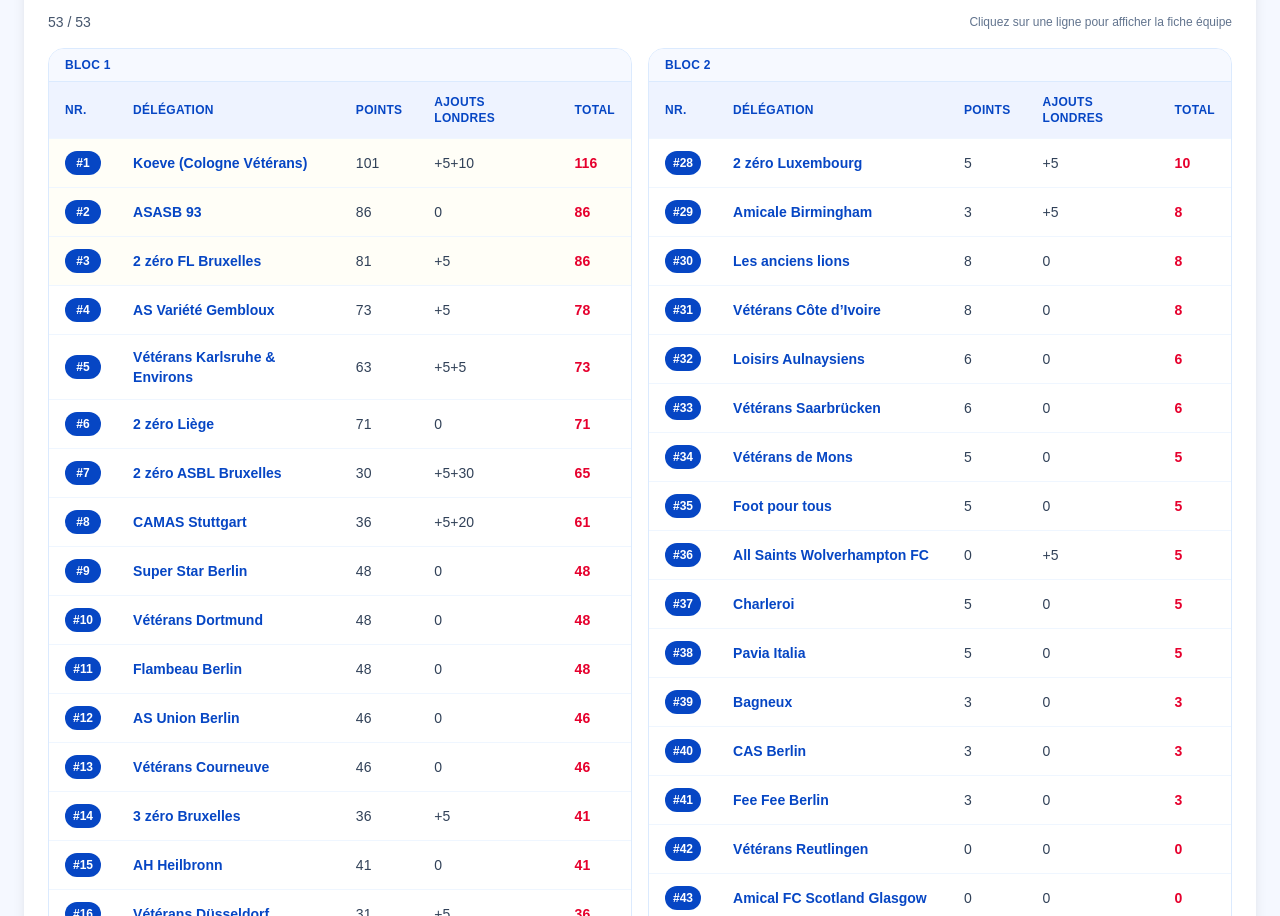
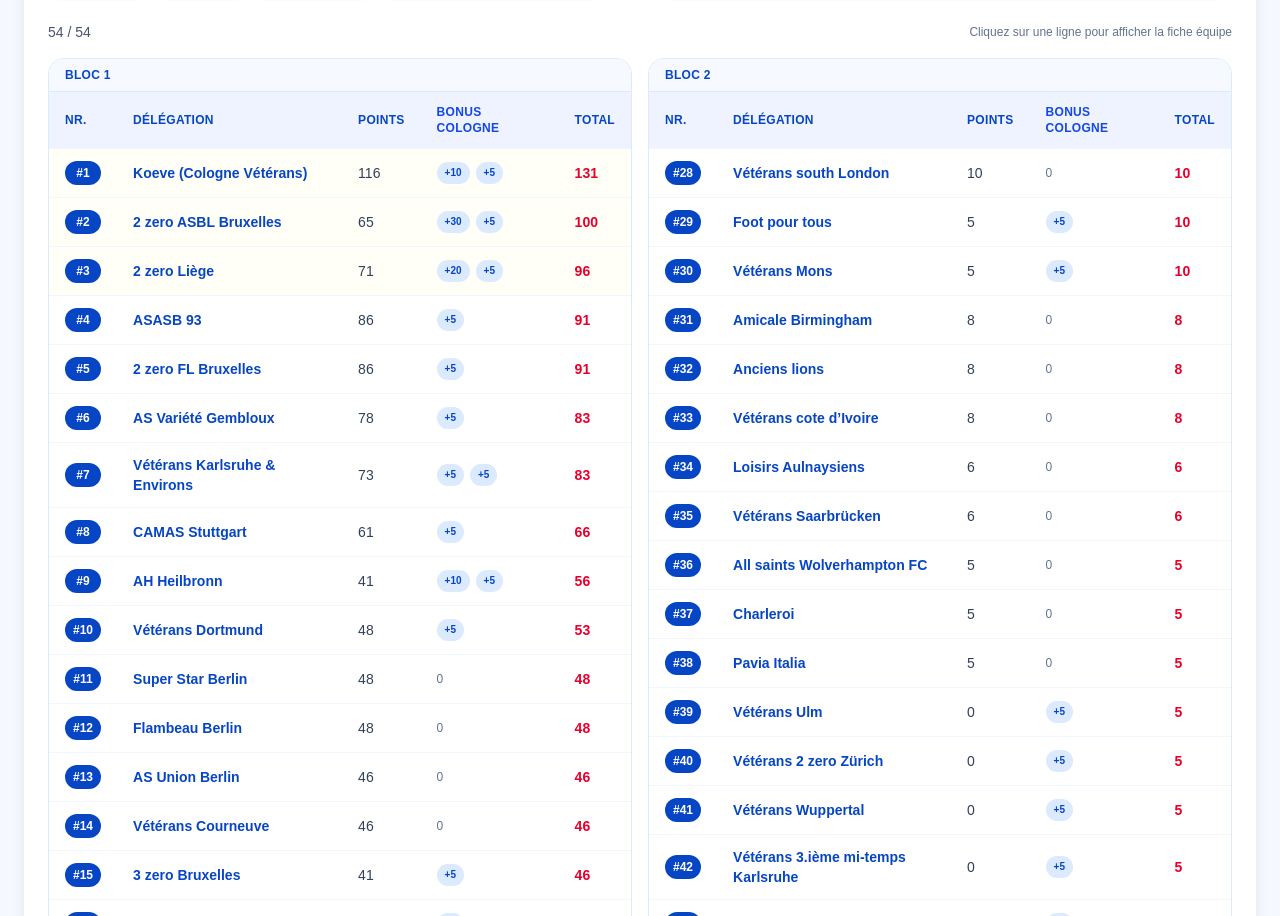
Before and after one commit to kamdemkogaing/cs-fifve, a React (Vite) app: page / in a window 1280 px wide. Shown: the part 6076-6992 px from the top of the page. Built offline with nearby package versions, Linux system fonts and the light colour scheme.

Commit message:
some update

```diff
--- a/src/components/sections/RankingSection.jsx
+++ b/src/components/sections/RankingSection.jsx
@@ -19,6 +19,26 @@ export default function RankingSection({ ranking, t }) {
       .toLowerCase()
       .normalize("NFD")
       .replace(/[\u0300-\u036f]/g, "");
+
+  const bonusMeta = [
+    { value: 30, label: "Vainqueur" },
+    { value: 20, label: "Finaliste" },
+    { value: 10, label: "Demi-finaliste" },
+    { value: 5, label: "Participation / Fair Play / Hôte" },
+  ];
+
+  const parseBonusValues = (value) => {
+    const raw = String(value ?? "").replace(/\s+/g, "");
+    if (!raw || raw === "0") {
+      return [];
+    }
+
+    return raw
+      .split("+")
+      .filter(Boolean)
+      .map((token) => Number(token))
+      .filter((number) => Number.isFinite(number) && number > 0);
+  };
 
   const filteredRanking = useMemo(() => {
     const query = searchTerm.trim();
@@ -107,6 +127,17 @@ export default function RankingSection({ ranking, t }) {
             {t.title}
           </h2>
           <p className="mt-1 text-sm text-slate-600">{t.tableHint}</p>
+
+          <div className="mt-3 flex flex-wrap gap-2">
+            {t.bonusLegend.map((item) => (
+              <span
+                key={item}
+                className="inline-flex items-center rounded-full border border-blue-200 bg-blue-50 px-2.5 py-1 text-[11px] font-semibold text-[#0646c4] shadow-sm"
+              >
+                {item}
+              </span>
+            ))}
+          </div>
         </div>
 
         <div className="w-full rounded-2xl border border-blue-100 bg-linear-to-r from-blue-50 to-white p-3 shadow-sm lg:max-w-xl">
@@ -195,8 +226,27 @@ export default function RankingSection({ ranking, t }) {
                       </div>
                       <div className="col-span-2 rounded-xl bg-white px-2.5 py-2 ring-1 ring-blue-100">
                         <dt className="font-medium">{t.additions}</dt>
-                        <dd className="mt-0.5 text-sm font-bold text-slate-800">
-                          {team[3]}
+                        <dd className="mt-2 flex flex-wrap gap-1.5">
+                          {parseBonusValues(team[3]).length === 0 ? (
+                            <span className="text-sm font-medium text-slate-500">
+                              0
+                            </span>
+                          ) : (
+                            parseBonusValues(team[3]).map((value) => {
+                              const meta = bonusMeta.find(
+                                (item) => item.value === value,
+                              ) ?? { value, label: "Bonus" };
+
+                              return (
+                                <span
+                                  key={`${team[1]}-${team[0]}-${value}`}
+                                  className="inline-flex items-center rounded-full bg-blue-100 px-2 py-1 text-[10px] font-bold text-[#0646c4]"
+                                >
+                                  +{value} {meta.label}
+                                </span>
+                              );
+                            })
+                          )}
                         </dd>
                       </div>
                     </dl>
@@ -212,7 +262,9 @@ export default function RankingSection({ ranking, t }) {
                     <th className="px-4 py-3 font-semibold">{t.nr}</th>
                     <th className="px-4 py-3 font-semibold">{t.delegation}</th>
                     <th className="px-4 py-3 font-semibold">{t.points}</th>
-                    <th className="px-4 py-3 font-semibold">{t.additions}</th>
+                    <th className="px-4 py-3 font-semibold text-blue-700">
+                      {t.additions}
+                    </th>
                     <th className="px-4 py-3 font-semibold">{t.total}</th>
                   </tr>
                 </thead>
@@ -248,8 +300,29 @@ export default function RankingSection({ ranking, t }) {
                         <td className="px-4 py-3 font-medium text-slate-700">
                           {team[2]}
                         </td>
-                        <td className="px-4 py-3 font-medium text-slate-700">
-                          {team[3]}
+                        <td className="px-4 py-3">
+                          <div className="flex flex-wrap gap-1.5">
+                            {parseBonusValues(team[3]).length === 0 ? (
+                              <span className="text-xs font-medium text-slate-500">
+                                0
+                              </span>
+                            ) : (
+                              parseBonusValues(team[3]).map((value) => {
+                                const meta = bonusMeta.find(
+                                  (item) => item.value === value,
+                                ) ?? { value, label: "Bonus" };
+
+                                return (
+                                  <span
+                                    key={`${team[1]}-${team[0]}-${value}`}
+                                    className="inline-flex items-center rounded-full bg-blue-100 px-2 py-1 text-[10px] font-bold text-[#0646c4]"
+                                  >
+                                    +{value}
+                                  </span>
+                                );
+                              })
+                            )}
+                          </div>
                         </td>
                         <td className="px-4 py-3 font-bold text-[#e6002d]">
                           {team[4]}
@@ -324,12 +397,31 @@ export default function RankingSection({ ranking, t }) {
                 </dd>
               </div>
 
-              <div className="rounded-xl bg-blue-50 p-3">
+              <div className="rounded-xl bg-blue-50 p-3 sm:col-span-2">
                 <dt className="text-xs font-semibold uppercase tracking-wide text-slate-600">
                   {t.additions}
                 </dt>
-                <dd className="mt-1 text-lg font-bold text-[#0646c4]">
-                  {selectedTeam[3]}
+                <dd className="mt-2 flex flex-wrap gap-2">
+                  {parseBonusValues(selectedTeam[3]).length === 0 ? (
+                    <span className="text-base font-bold text-slate-500">
+                      0
+                    </span>
+                  ) : (
+                    parseBonusValues(selectedTeam[3]).map((value) => {
+                      const meta = bonusMeta.find(
+                        (item) => item.value === value,
+                      ) ?? { value, label: "Bonus" };
+
+                      return (
+                        <span
+                          key={`${selectedTeam[1]}-${selectedTeam[0]}-${value}`}
+                          className="inline-flex items-center rounded-full bg-white px-2.5 py-1 text-xs font-bold text-[#0646c4] ring-1 ring-blue-200"
+                        >
+                          +{value} {meta.label}
+                        </span>
+                      );
+                    })
+                  )}
                 </dd>
               </div>
 
--- a/src/data/fifveData.js
+++ b/src/data/fifveData.js
@@ -1,57 +1,58 @@
 export const ranking = [
-  ["1", "Koeve (Cologne Vétérans)", 101, "+5+10", 116],
-  ["2", "ASASB 93", 86, "0", 86],
-  ["3", "2 zéro FL Bruxelles", 81, "+5", 86],
-  ["4", "AS Variété Gembloux", 73, "+5", 78],
-  ["5", "Vétérans Karlsruhe & Environs", 63, "+5+5", 73],
-  ["6", "2 zéro Liège", 71, "0", 71],
-  ["7", "2 zéro ASBL Bruxelles", 30, "+5+30", 65],
-  ["8", "CAMAS Stuttgart", 36, "+5+20", 61],
-  ["9", "Super Star Berlin", 48, "0", 48],
-  ["10", "Vétérans Dortmund", 48, "0", 48],
-  ["11", "Flambeau Berlin", 48, "0", 48],
-  ["12", "AS Union Berlin", 46, "0", 46],
-  ["13", "Vétérans Courneuve", 46, "0", 46],
-  ["14", "3 zéro Bruxelles", 36, "+5", 41],
-  ["15", "AH Heilbronn", 41, "0", 41],
-  ["16", "Vétérans Düsseldorf", 31, "+5", 36],
-  ["17", "Vétérans Frankfurt", 30, "+5", 35],
+  ["1", "Koeve (Cologne Vétérans)", 116, "10+5", 131],
+  ["2", "2 zero ASBL Bruxelles", 65, "30+5", 100],
+  ["3", "2 zero Liège", 71, "20+5", 96],
+  ["4", "ASASB 93", 86, "5", 91],
+  ["5", "2 zero FL Bruxelles", 86, "5", 91],
+  ["6", "AS Variété Gembloux", 78, "5", 83],
+  ["7", "Vétérans Karlsruhe & Environs", 73, "5+5", 83],
+  ["8", "CAMAS Stuttgart", 61, "5", 66],
+  ["9", "AH Heilbronn", 41, "10+5", 56],
+  ["10", "Vétérans Dortmund", 48, "5", 53],
+  ["11", "Super Star Berlin", 48, "0", 48],
+  ["12", "Flambeau Berlin", 48, "0", 48],
+  ["13", "AS Union Berlin", 46, "0", 46],
+  ["14", "Vétérans Courneuve", 46, "0", 46],
+  ["15", "3 zero Bruxelles", 41, "5", 46],
+  ["16", "Vétérans obesso Düsseldorf", 36, "5", 41],
+  ["17", "Vétérans Frankfurt", 35, "5", 40],
   ["18", "Vétérans Titan Berlin", 33, "0", 33],
-  ["19", "Hackney Sante London", 20, "+5+5", 30],
-  ["20", "New Cross London", 23, "+5", 28],
+  ["19", "Hackney Sante London", 30, "0", 30],
+  ["20", "New Cross London", 28, "0", 28],
   ["21", "Vétérans FC Berlin", 28, "0", 28],
   ["22", "Vétérans Bochum", 23, "0", 23],
   ["23", "VUKA London", 15, "0", 15],
   ["24", "Vétérans Bremen", 15, "0", 15],
   ["25", "Nyanga FC", 15, "0", 15],
-  ["26", "2 zéro Leeds", 0, "+5+10", 15],
-  ["27", "Vétérans South London", 5, "+5", 10],
-  ["28", "2 zéro Luxembourg", 5, "+5", 10],
-  ["29", "Amicale Birmingham", 3, "+5", 8],
-  ["30", "Les anciens lions", 8, "0", 8],
-  ["31", "Vétérans Côte d’Ivoire", 8, "0", 8],
-  ["32", "Loisirs Aulnaysiens", 6, "0", 6],
-  ["33", "Vétérans Saarbrücken", 6, "0", 6],
-  ["34", "Vétérans de Mons", 5, "0", 5],
-  ["35", "Foot pour tous", 5, "0", 5],
-  ["36", "All Saints Wolverhampton FC", 0, "+5", 5],
+  ["26", "Vétérans Luxembourg London", 10, "5", 15],
+  ["27", "Vétérans Leeds United", 15, "0", 15],
+  ["28", "Vétérans south London", 10, "0", 10],
+  ["29", "Foot pour tous", 5, "5", 10],
+  ["30", "Vétérans Mons", 5, "5", 10],
+  ["31", "Amicale Birmingham", 8, "0", 8],
+  ["32", "Anciens lions", 8, "0", 8],
+  ["33", "Vétérans cote d’Ivoire", 8, "0", 8],
+  ["34", "Loisirs Aulnaysiens", 6, "0", 6],
+  ["35", "Vétérans Saarbrücken", 6, "0", 6],
+  ["36", "All saints Wolverhampton FC", 5, "0", 5],
   ["37", "Charleroi", 5, "0", 5],
   ["38", "Pavia Italia", 5, "0", 5],
-  ["39", "Bagneux", 3, "0", 3],
-  ["40", "CAS Berlin", 3, "0", 3],
-  ["41", "Fee Fee Berlin", 3, "0", 3],
-  ["42", "Vétérans Reutlingen", 0, "0", 0],
-  ["43", "Amical FC Scotland Glasgow", 0, "0", 0],
-  ["44", "Aigles Tunisiens", 0, "0", 0],
-  ["45", "Vétérans 2 zéros de Zürich", 0, "0", 0],
-  ["46", "Vétérans Bielefeld", 0, "0", 0],
-  ["47", "Vétérans Wuppertal", 0, "0", 0],
-  ["48", "Vétérans 3ème mi-temps Karlsruhe", 0, "0", 0],
-  ["49", "Vétérans 2 zéros Londres", 0, "0", 0],
-  ["50", "Vétérans 3 zéros Londres", 0, "0", 0],
-  ["51", "Vétérans Mboa Paris", 0, "0", 0],
-  ["52", "Vétérans BXL Old School", 0, "0", 0],
-  ["53", "Vétérans ULM", 0, "0", 0],
+  ["39", "Vétérans Ulm", 0, "5", 5],
+  ["40", "Vétérans 2 zero Zürich", 0, "5", 5],
+  ["41", "Vétérans Wuppertal", 0, "5", 5],
+  ["42", "Vétérans 3.ième mi-temps Karlsruhe", 0, "5", 5],
+  ["43", "Vétérans 2 zero Londres", 0, "5", 5],
+  ["44", "Vétérans 3 zero Londres", 0, "5", 5],
+  ["45", "Vétérans BXL Old School Bruxelles", 0, "5", 5],
+  ["46", "Bagneux", 3, "0", 3],
+  ["47", "CAS Berlin", 3, "0", 3],
+  ["48", "Fee Fee Berlin", 3, "0", 3],
+  ["49", "Vétérans Reutlingen", 0, "0", 0],
+  ["50", "Amical FC Scotland Glasgow", 0, "0", 0],
+  ["51", "Vétérans Bielefeld", 0, "0", 0],
+  ["52", "Vétérans Mboa Paris", 0, "0", 0],
+  ["53", "Vétérans des 3 frontières saint louis", 0, "0", 0],
+  ["54", "Aigles Tunisiens", 0, "0", 0],
 ];
 
 export const selectedTeamsByCountry = [
--- a/src/i18n.js
+++ b/src/i18n.js
@@ -33,7 +33,7 @@ const translations = {
       downloadPng: "Télécharger PNG",
       includes: "Inclus",
       sectionModule: "Module de classement FIFVE 2026",
-      sectionRanking: "Classement actuel des 53 équipes FIFVE",
+      sectionRanking: "Classement actuel des 54 équipes FIFVE",
       sectionSelected: "24 équipes retenues pour la FIFVE 2026",
       withLogo: "Logo FIFVE automatique",
       exportDocumentTitle: "Pack classement et équipes retenues",
@@ -92,7 +92,7 @@ const translations = {
       ],
     },
     ranking: {
-      title: "Classement actuel des 53 équipes FIFVE",
+      title: "Classement actuel des 54 équipes FIFVE",
       block: "Bloc",
       tableHint: "Cliquez sur une équipe pour voir les détails.",
       clickRowHint: "Cliquez sur une ligne pour afficher la fiche équipe",
@@ -109,7 +109,14 @@ const translations = {
       nr: "Nr.",
       delegation: "Délégation",
       points: "Points",
-      additions: "Ajouts Londres",
+      additions: "Bonus Cologne",
+      bonusLegendTitle: "Bonus Cologne",
+      bonusLegend: [
+        "30 = Vainqueur",
+        "20 = Finaliste",
+        "10 = Demi-finaliste",
+        "5 = Participation / Fair Play / ville hôte",
+      ],
       total: "Total",
     },
     selected: {
@@ -336,6 +343,14 @@ const translations = {
           summary:
             "Suivi des accès au site, des besoins terrain et de l'accueil des délégations.",
         },
+        {
+          date: "25 juillet 2026",
+          title: "Rapport sportif FIFVE 2026",
+          summary:
+            "Synthèse des résultats, du déroulement sportif et des décisions de gestion du Week-end FIFVE 2026.",
+          href: "/documents/Rapport_sportif_FIFVE_2026.docx",
+          filename: "Rapport_sportif_FIFVE_2026.docx",
+        },
       ],
       notes: [
         {
@@ -452,7 +467,7 @@ const translations = {
       downloadPng: "Download PNG",
       includes: "Includes",
       sectionModule: "FIFVE 2026 Scoring Module",
-      sectionRanking: "Current ranking of the 53 FIFVE teams",
+      sectionRanking: "Current ranking of the 54 FIFVE teams",
       sectionSelected: "24 teams selected for FIFVE 2026",
       withLogo: "Automatic FIFVE logo",
       exportDocumentTitle: "Ranking and selected teams pack",
@@ -510,7 +525,7 @@ const translations = {
       ],
     },
     ranking: {
-      title: "Current ranking of the 53 FIFVE teams",
+      title: "Current ranking of the 54 FIFVE teams",
       block: "Block",
       tableHint: "Click a team to view details.",
       clickRowHint: "Click a row to open team details",
@@ -527,7 +542,14 @@ const translations = {
       nr: "No.",
       delegation: "Delegation",
       points: "Points",
-      additions: "London Add-ons",
+      additions: "Cologne Bonus",
+      bonusLegendTitle: "Cologne bonus",
+      bonusLegend: [
+        "30 = Winner",
+        "20 = Finalist",
+        "10 = Semi-finalist",
+        "5 = Participation / Fair Play / host city",
+      ],
       total: "Total",
     },
     selected: {
@@ -752,6 +774,14 @@ const translations = {
           summary:
             "Follow-up on venue access, field requirements and delegation reception.",
         },
+        {
+          date: "25 July 2026",
+          title: "FIFVE 2026 sports report",
+          summary:
+            "Summary of results, tournament flow, and operational decisions from the FIFVE 2026 weekend.",
+          href: "/documents/Rapport_sportif_FIFVE_2026.docx",
+          filename: "Rapport_sportif_FIFVE_2026.docx",
+        },
       ],
       notes: [
         {
```
Also changed, not shown: src/components/sections/TeamWorkspaceSection.jsx (+15 -2 lines), public/images/cs-fifve-qr.png (added).
